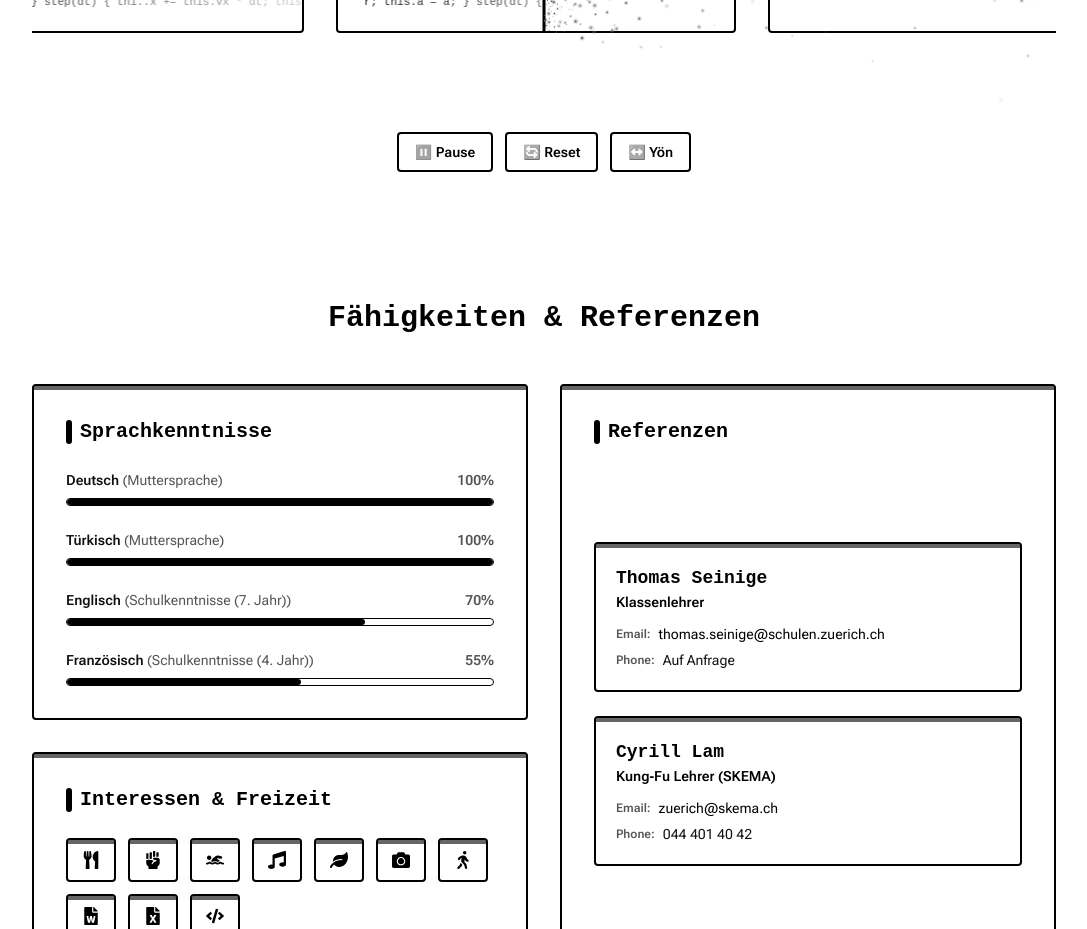
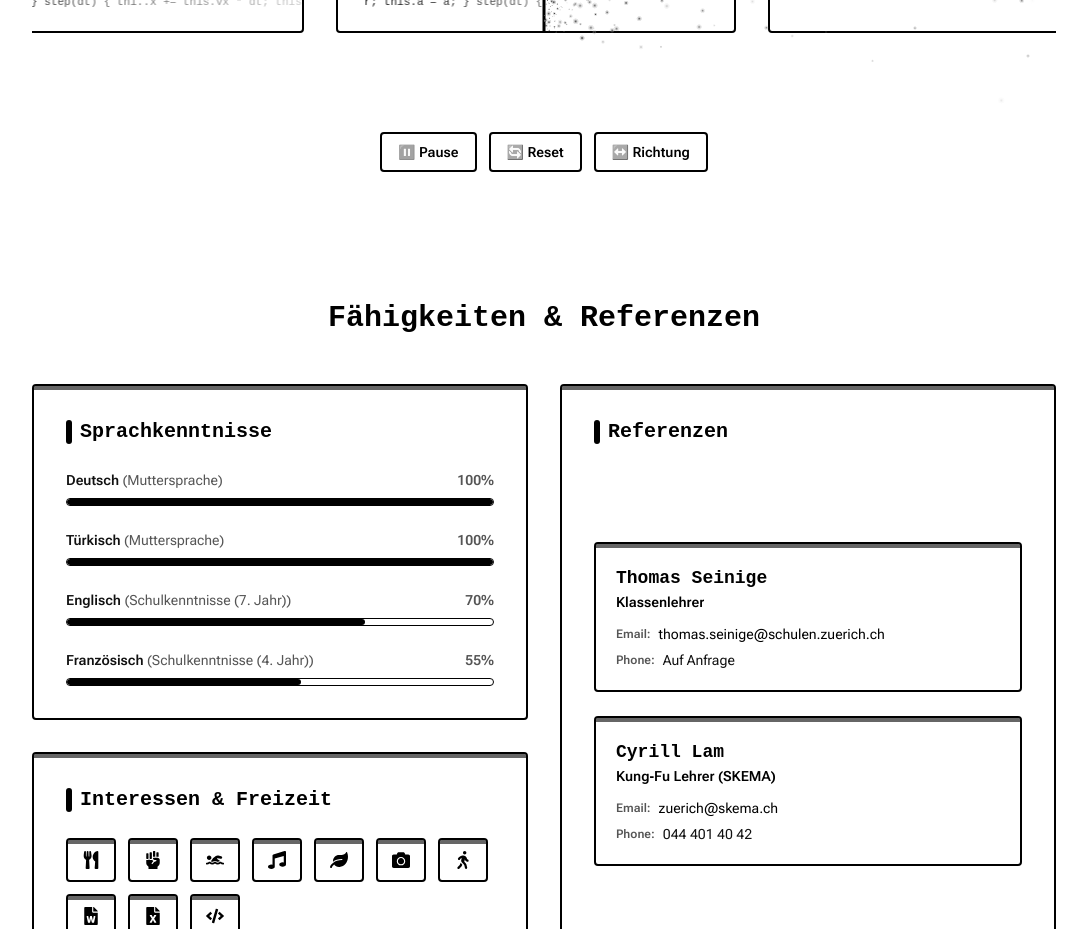
Before and after one commit to xddswi-swiss/lebenslauf, a Next.js app: page / in a window 1280 px wide. Shown: the part 3380-4309 px from the top of the page, without its empty margins (96-1183 px from the left). Built offline with nearby package versions, Linux system fonts and the light colour scheme; no server answers; the database is empty.

Commit message:
feat: add multi-language translations for scanner control buttons (Play, Pause, Reset, Direction)

```diff
--- a/src/components/SkillsBeamScanner.tsx
+++ b/src/components/SkillsBeamScanner.tsx
@@ -1110,7 +1110,7 @@ track.removeEventListener('touchstart', onTouchStart);
         onClick={() => setIsAnimating(!isAnimating)}
         className="flex items-center gap-2 px-4 py-2 text-xs md:text-sm font-semibold rounded-xl border border-[var(--glass-border)] bg-[var(--card)] hover:bg-[var(--badge-bg)] text-[var(--text-main)] transition-all cursor-pointer hover:scale-105 active:scale-95"
       >
-        {isAnimating ? "⏸️ Pause" : "▶️ Play"}
+        {isAnimating ? `⏸️ ${t.skills.scanner.pause}` : `▶️ ${t.skills.scanner.play}`}
       </button>
       <button
         onClick={() => {
@@ -1122,7 +1122,7 @@ track.removeEventListener('touchstart', onTouchStart);
         }}
         className="flex items-center gap-2 px-4 py-2 text-xs md:text-sm font-semibold rounded-xl border border-[var(--glass-border)] bg-[var(--card)] hover:bg-[var(--badge-bg)] text-[var(--text-main)] transition-all cursor-pointer hover:scale-105 active:scale-95"
       >
-        🔄 Reset
+        🔄 {t.skills.scanner.reset}
       </button>
       <button
         onClick={() => {
@@ -1130,7 +1130,7 @@ track.removeEventListener('touchstart', onTouchStart);
         }}
         className="flex items-center gap-2 px-4 py-2 text-xs md:text-sm font-semibold rounded-xl border border-[var(--glass-border)] bg-[var(--card)] hover:bg-[var(--badge-bg)] text-[var(--text-main)] transition-all cursor-pointer hover:scale-105 active:scale-95"
       >
-        {isMobile ? "↕️ Yön" : "↔️ Yön"}
+        {isMobile ? `↕️ ${t.skills.scanner.direction}` : `↔️ ${t.skills.scanner.direction}`}
       </button>
     </div>
     </>
--- a/src/data/translations.ts
+++ b/src/data/translations.ts
@@ -78,6 +78,12 @@ export interface TranslationSchema {
   skills: {
     title: string;
     subtitle: string;
+    scanner: {
+      pause: string;
+      play: string;
+      reset: string;
+      direction: string;
+    };
     categories: {
       personal: string;
       school: string;
@@ -289,6 +295,12 @@ export const translations: Record<Language, TranslationSchema> = {
     skills: {
       title: "Kompetenzen",
       subtitle: "Fähigkeiten, die ich in der Schule und bei Schnupperlehren erlernt habe",
+      scanner: {
+        pause: "Pause",
+        play: "Play",
+        reset: "Reset",
+        direction: "Richtung"
+      },
       categories: {
         personal: "Persönliche Stärken",
         school: "Schulische Stärken",
@@ -451,6 +463,12 @@ export const translations: Record<Language, TranslationSchema> = {
     skills: {
       title: "Beceriler & Yetkinlikler",
       subtitle: "Okulda ve stajlarımda edindiğim kişisel ve pratik yetenekler",
+      scanner: {
+        pause: "Durdur",
+        play: "Oynat",
+        reset: "Sıfırla",
+        direction: "Yön"
+      },
       categories: {
         personal: "Kişisel Güçlü Yönler",
         school: "Okul Başarıları",
@@ -613,6 +631,12 @@ export const translations: Record<Language, TranslationSchema> = {
     skills: {
       title: "Competencies",
       subtitle: "Skills acquired in school and during trial apprenticeships",
+      scanner: {
+        pause: "Pause",
+        play: "Play",
+        reset: "Reset",
+        direction: "Direction"
+      },
       categories: {
         personal: "Personal Strengths",
         school: "Academic Strengths",
```
